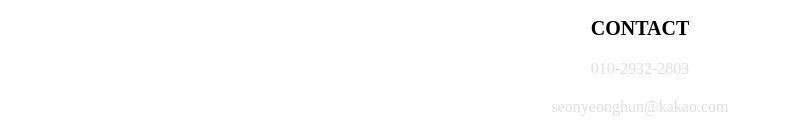
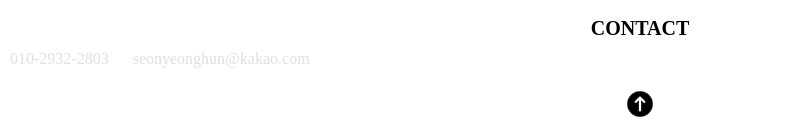
Before and after one commit to seonyeonghun2/about_me, a plain HTML site: page index.html in a window 1280 px wide. Shown: the part 842-975 px from the top of the page, 0-797 px from the left. Drawn offline with Linux system fonts and the light colour scheme.

Commit message:
css 완성

```diff
--- a/css/style.css
+++ b/css/style.css
@@ -5,6 +5,9 @@
 * {
     margin: 0;
     padding: 0
+}
+html {
+    scroll-behavior: smooth
 }
 /* 2. 클래스 선택자 - 문서 내에서 여러번 반복, 재사용 */
 .avatar-img {
@@ -24,6 +27,27 @@
     background-color: #6E965D;
     padding:10px 0;
     border-radius: 30px
+}
+.inline-block {
+    display: inline-block
+}
+.block {
+    display: block
+}
+.text-center {
+    text-align: center
+}
+.p-0 {
+    padding: 0
+}
+.m-0 {
+    margin: 0
+}
+.p-10 {
+    padding: 10px
+}
+.m-10 {
+    margin: 10px
 }
 
 /* 5. 후손 선택자 */
--- a/index.html
+++ b/index.html
@@ -21,7 +21,8 @@
     <p class="desc rounded-bar">웹 개발팀 근무</p>
     <p class="desc rounded-bar">실업자 직업능력개발교육</p>
     <h2>contact</h2>
-    <p class="desc">010-2932-2803</p>
-    <p class="desc">seonyeonghun@kakao.com</p>
+    <p class="desc inline-block p-0 m-10">010-2932-2803</p>
+    <p class="desc inline-block p-0 m-10">seonyeonghun@kakao.com</p>
+    <a href="#" class="block text-center m-10"><img src="images/move_top.png" alt="위로 이동"></a>
 </body>
 </html>
```
Also changed, not shown: images/move_top.png (added).
